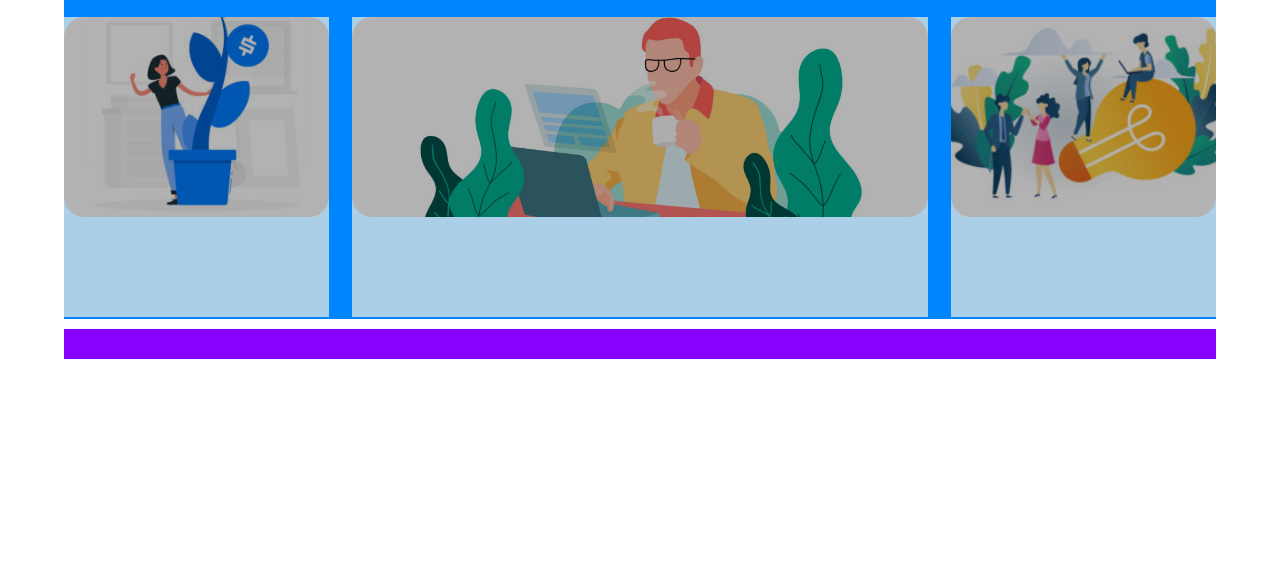
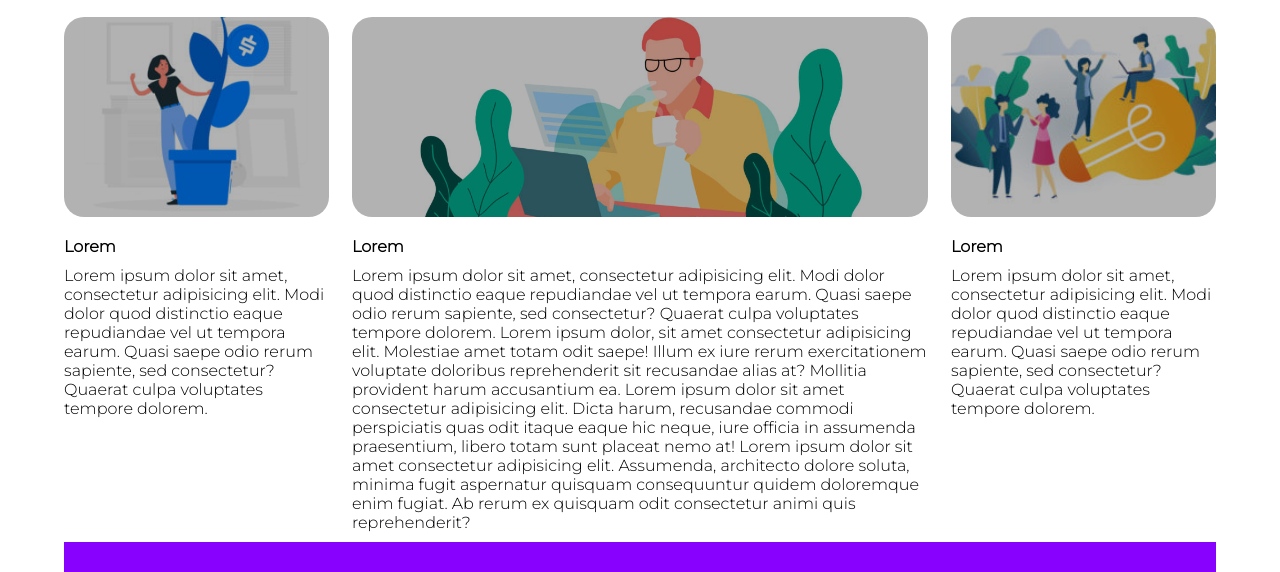
Before and after one commit to 8Balu8/html-css-wp, a plain HTML site: page index.html in a window 1280 px wide. Shown: the part 743-1315 px from the top of the page. Before the commit the page ends 1102 px from the top, so only its background shows below. Drawn offline with Linux system fonts and the light colour scheme.

Commit message:
add-contained-text-col

```diff
--- a/css/style.css
+++ b/css/style.css
@@ -72,8 +72,6 @@ body {
 /* MAIN */
 
 .main-container {
-    background-color: #0085fe;
-    height: 390px;
     margin-bottom: 10px;
 }
 
@@ -96,21 +94,15 @@ body {
     float: left;
 }
 .col-left {
-    height: 300px;
-    background-color: #abcfe7;
     width: 23%;
 }
 
 .col-center {
-    height: 300px;
-    background-color: #abcfe7;
     width: 50%;
     margin: 0 2%;
 }
 
 .col-right {
-    height: 300px;
-    background-color: #abcfe7;
     width: 23%;
 }
 
@@ -130,6 +122,15 @@ body {
     background-image: url(../img/img-3.jpg);
 }
 
+/* Contained-text-col */
+.text-col {
+    padding-top: 20px;
+}
+
+.text-col p {
+    padding-top: 10px;
+}
+
 /* FOOTER */
 footer {
     height: 30px;
--- a/index.html
+++ b/index.html
@@ -73,13 +73,33 @@
             <div class="clearfix">
                 <div class="col col-left">
                     <div class=" woman-img pictures overlay specific-img"></div>
+                    <div class="text-col">
+                        <h4>Lorem</h4>
+
+                        <p>Lorem ipsum dolor sit amet, consectetur adipisicing elit. Modi dolor quod distinctio eaque repudiandae vel ut tempora earum. Quasi saepe odio rerum sapiente, sed consectetur? Quaerat culpa voluptates tempore dolorem.</p>
+
+                    </div>
                 </div>
                 <div class="col col-center">
                     <div class=" man-img pictures overlay specific-img"></div>
+                    <div class="text-col">
+                        <h4>Lorem</h4>
+
+                        <p>Lorem ipsum dolor sit amet, consectetur adipisicing elit. Modi dolor quod distinctio eaque repudiandae vel ut tempora earum. Quasi saepe odio rerum sapiente, sed consectetur? Quaerat culpa voluptates tempore dolorem. Lorem ipsum dolor, sit amet consectetur adipisicing elit. Molestiae amet totam odit saepe! Illum ex iure rerum exercitationem voluptate doloribus reprehenderit sit recusandae alias at? Mollitia provident harum accusantium ea. Lorem ipsum dolor sit amet consectetur adipisicing elit. Dicta harum, recusandae commodi perspiciatis quas odit itaque eaque hic neque, iure officia in assumenda praesentium, libero totam sunt placeat nemo at! Lorem ipsum dolor sit amet consectetur adipisicing elit. Assumenda, architecto dolore soluta, minima fugit aspernatur quisquam consequuntur quidem doloremque enim fugiat. Ab rerum ex quisquam odit consectetur animi quis reprehenderit?</p>
+
+                    </div>
+
 
                 </div>
                 <div class="col col-right">
                     <div class=" lightbulb-img pictures overlay specific-img"></div>
+                    <div class="text-col">
+                        <h4>Lorem</h4>
+
+                        <p>Lorem ipsum dolor sit amet, consectetur adipisicing elit. Modi dolor quod distinctio eaque repudiandae vel ut tempora earum. Quasi saepe odio rerum sapiente, sed consectetur? Quaerat culpa voluptates tempore dolorem.</p>
+
+                    </div>
+
 
                 </div>
 
```
